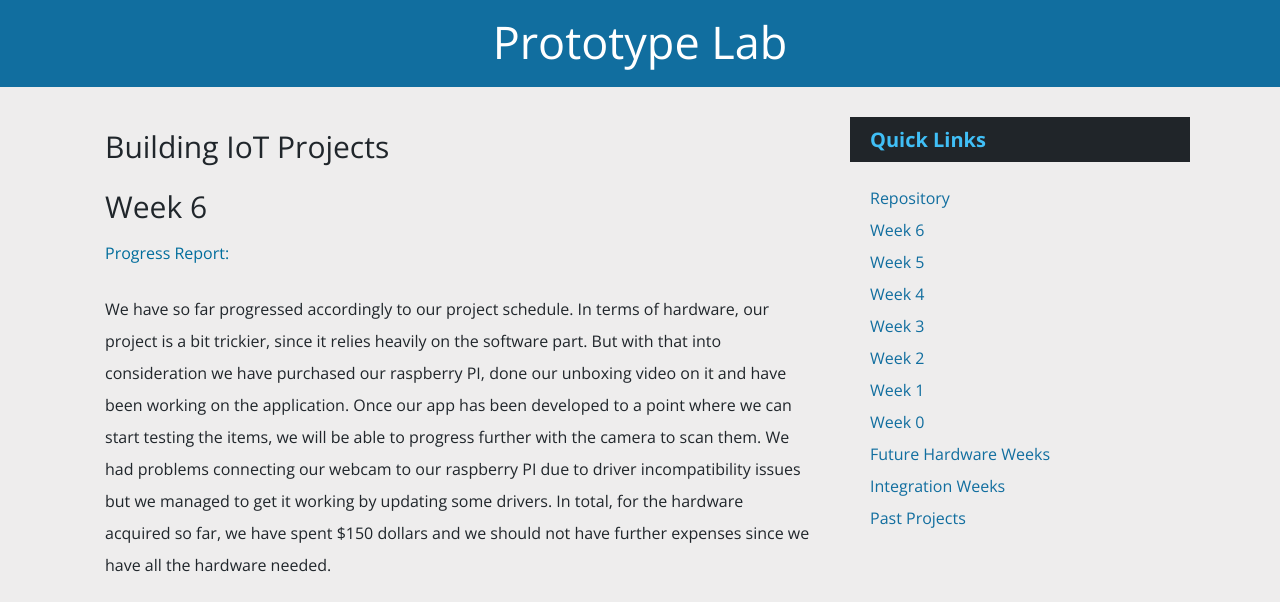
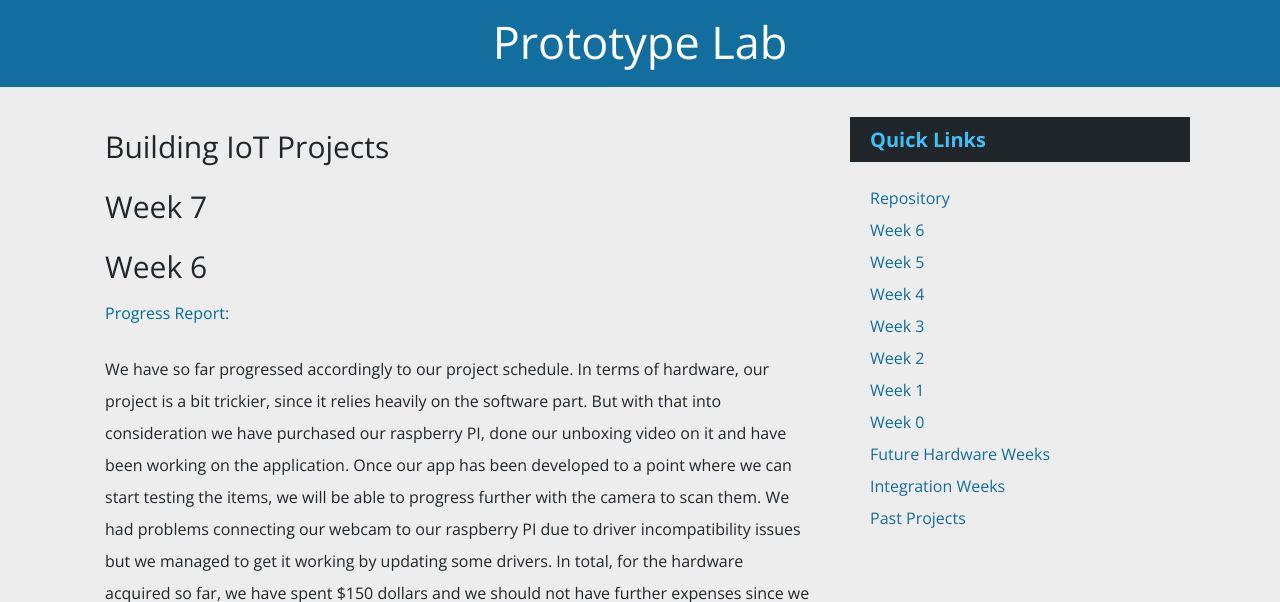
Before and after one commit to lmdm0067/lmdm0067, a plain HTML site: page index.html in a window 1280 px wide. Shown: the part 169-771 px from the top of the page. Drawn offline with nearby package versions, Linux system fonts and the light colour scheme; files whose address does not match are found by name.

Commit message:
Update indexcontent.html

```diff
--- a/indexcontent.html
+++ b/indexcontent.html
@@ -3,6 +3,9 @@
   <H2>Building IoT Projects</H2>
  </HEADER>
 
+<SECTION ID="Section_7">
+	<H3>Week 7</H3>
+	</SECTION>
 
 <SECTION ID="Section_6">
 	<H3>Week 6</H3>
```
